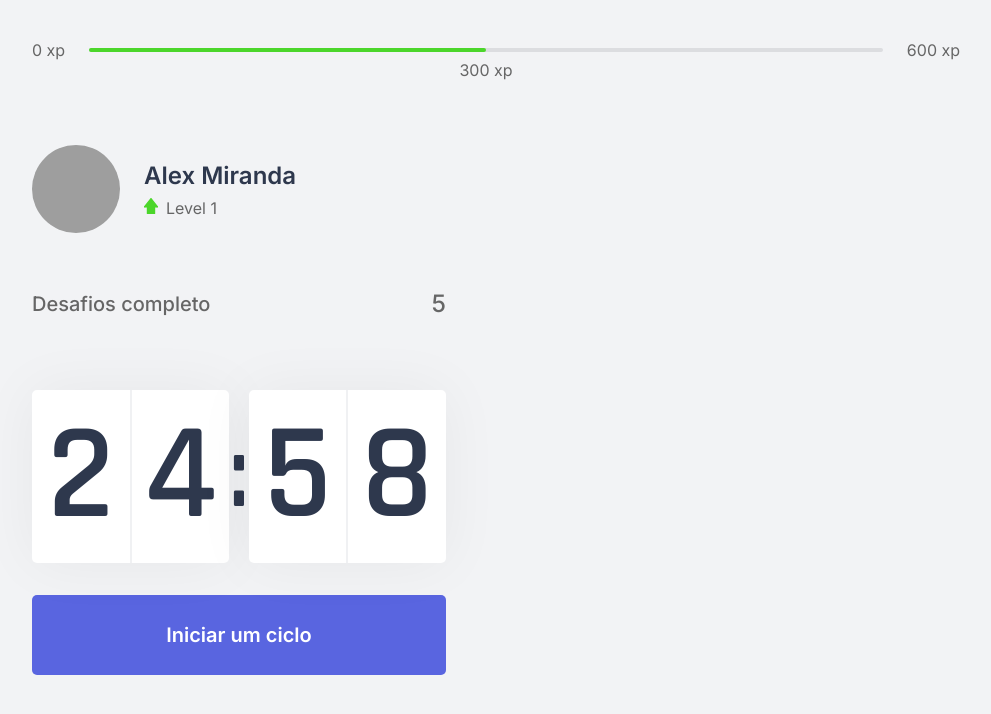
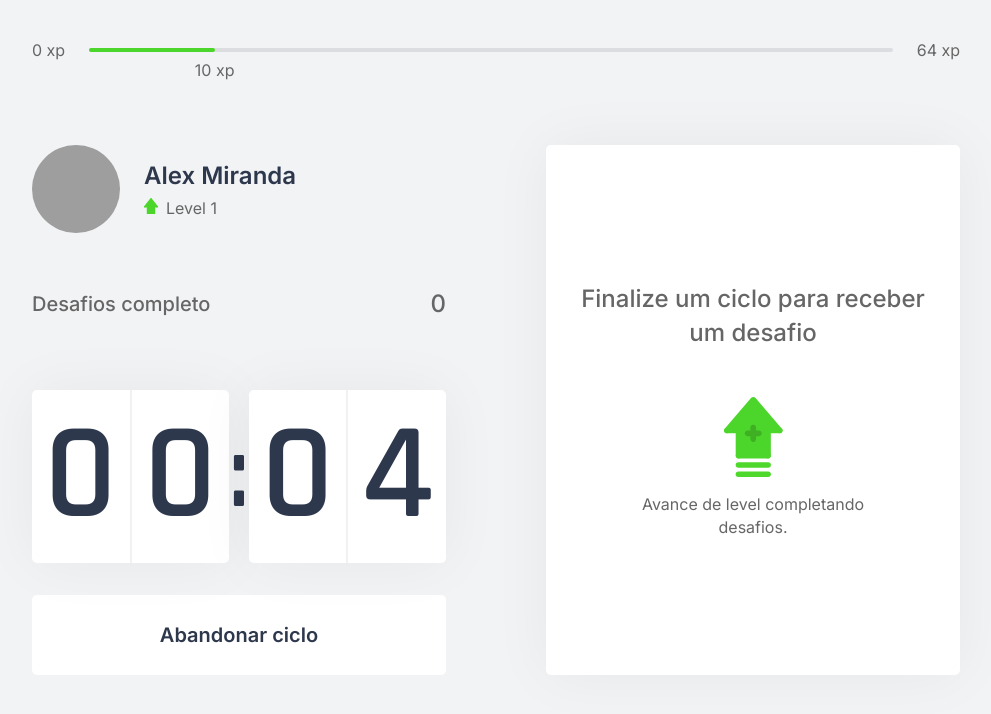
Before and after one commit to mirandati7/nlw-reactjs, a Next.js app in the folder moveit-next/: page / in a window 1280 px wide. Both pictures are taken after a click on the button "Iniciar um ciclo". Shown: the top 714 px of the page, without its empty margins (144-1135 px from the left). Built offline with nearby package versions, Linux system fonts and the light colour scheme; grey boxes are pictures that could not be loaded.

Commit message:
focopratica

```diff
--- /dev/null
+++ b/moveit-next/challenges.json
@@ -0,0 +1,62 @@
+[
+  {
+    "type": "body",
+    "description": "Estique um de seus braços com a palma da mão virada para frente e puxe os dedos para cima por 10 segundos por mão.",
+    "amount": 80
+  },
+  {
+    "type": "body",
+    "description": "Estique seu braço contra o peito e puxe-o utilizando o outro braço por 10 segundos por braço.",
+    "amount": 60
+  },
+  {
+    "type": "body",
+    "description": "Puxe seu pescoço com a ajuda da mão para a direita e para a esquerda, permanecendo na posição por alguns segundos.",
+    "amount": 70
+  },
+  {
+    "type": "body",
+    "description": "Com as duas mãos na parte de trás da cabeça, leve-a para baixo, alongando a parte de trás da região.",
+    "amount": 60
+  },
+  {
+    "type": "body",
+    "description": "Cruze as pernas e desça com as mãos esticadas em direção ao chão. Repita o movimento com a outra perna na frente.",
+    "amount": 100
+  },
+  {
+    "type": "body",
+    "description": "Sentado, abra as pernas e tente encostar as palmas das mãos no chão, repita 3 vezes por 5 segundos.",
+    "amount": 80
+  },
+  {
+    "type": "body",
+    "description": "Puxe o joelho de encontro ao peito e segure, troque de perna após 10 segundos.",
+    "amount": 50
+  },
+  {
+    "type": "body",
+    "description": "Sentado, cruze uma perna e incline seu tronco à frente, troque de perna após 10 segundos.",
+    "amount": 80
+  },
+  {
+    "type": "eye",
+    "description": "Sentado, feche os olhos e cubra-os com as palmas da mão durante 2 minutos, depois abra normalmente.",
+    "amount": 90
+  },
+  {
+    "type": "eye",
+    "description": "Em algum ambiente aberto, olhe o mais longe que puder em quatro direções por 3s, mexa apenas os olhos. Repita 3 vezes.",
+    "amount": 140
+  },
+  {
+    "type": "eye",
+    "description": "Usando os polegares, massage a área abaixo das sobrancelhas em movimentos circulares por 15 segundos.",
+    "amount": 70
+  },
+  {
+    "type": "body",
+    "description": "Em pé, gire a cintura o máximo que puder para a esquerda, segure por cinco segundos. Repita para a direita.",
+    "amount": 90
+  }
+]
--- /dev/null
+++ b/moveit-next/src/components/ChallengeBox.tsx
@@ -0,0 +1,47 @@
+import { useContext } from 'react';
+
+import { ChallengesContext } from '../contexts/ChallengesContext';
+
+import styles from '../styles/components/ChallengeBox.module.css';
+
+export function ChallengeBox(){
+
+  const {activeChallenge,resetChallenge} = useContext(ChallengesContext);
+
+  return(
+    <div className={styles.challengeBoxContainer}>
+      { activeChallenge ? (
+                <div className={styles.challengeActive}>
+                   <header> Ganhe {activeChallenge.amount} xp</header>
+
+                   <main>
+                     <img src={`icons/${activeChallenge.type}.svg`}/>
+                     <strong> Novo Desafio</strong>
+                     <p> {activeChallenge.description} </p>
+                   </main>
+
+                   <footer>
+                     <button type="button"
+                             className={styles.challengeFailedButton}
+                             onClick={resetChallenge}>
+                                Falhei
+                    </button>
+                     <button type="button"
+                            className={styles.challengeSucceededButton}>
+                        Completei
+                    </button>
+                   </footer>
+                </div>
+              ) :(
+             <div className={styles.challengeNotActive}>
+             <strong>Finalize um ciclo para receber um desafio </strong>
+             <p>
+               <img src="icons/level-up.svg" alt="Level UP" />
+                   Avance de level completando desafios.
+             </p>
+           </div>
+      )}
+
+    </div>
+  )
+}
--- a/moveit-next/src/components/CompletedChallenges.tsx
+++ b/moveit-next/src/components/CompletedChallenges.tsx
@@ -1,10 +1,17 @@
+import { useContext } from 'react';
+import { ChallengesContext } from '../contexts/ChallengesContext';
+
 import styles from '../styles/components/CompletedChallenges.module.css';
 
 export function CompletedChallenges(){
+
+  const {challengesCompleted } = useContext(ChallengesContext);
+
+
   return (
     <div className={styles.completedChallengesContainer}>
       <span> Desafios completo</span>
-      <span> 5 </span>
+      <span> {challengesCompleted} </span>
     </div>
   );
 
--- a/moveit-next/src/components/Countdown.tsx
+++ b/moveit-next/src/components/Countdown.tsx
@@ -1,10 +1,18 @@
-import { useState,useEffect } from 'react';
+import { useState,useEffect,useContext } from 'react';
 import styles from '../styles/components/Countdown.module.css';
+
+import {ChallengesContext} from '../contexts/ChallengesContext';
+
+let countdownTimeout: NodeJS.Timeout;
 
 export function Countdown(){
 
-  const [time, setTime] = useState(25 * 60);
-  const [active, setActive] = useState(false);
+  const {startNewChallenge } = useContext(ChallengesContext);
+
+
+  const [time, setTime] = useState(0.1 * 60);
+  const [isActive, setIsActive] = useState(false);
+  const [hasFinished,setHasFinished ] = useState(false);
 
   const minutes = Math.floor(time / 60);
   const seconds = time % 60;
@@ -13,16 +21,26 @@
   const [secondLeft , secondRight] = String(seconds).padStart(2, '0').split('');
 
   function startCountDown(){
-    setActive(true);
+    setIsActive(true);
+  }
+
+  function resetCountDown(){
+    clearTimeout(countdownTimeout);
+    setIsActive(false);
+    setTime(25 * 60);
   }
 
   useEffect( () => {
-    if (active && time >0 ){
-      setTimeout(() => {
+    if (isActive && time >0 ){
+      countdownTimeout  = setTimeout(() => {
         setTime(time - 1);
       }, 1000);
+    } else if (isActive && time === 0) {
+       setHasFinished(true);
+       setIsActive(false);
+       startNewChallenge();
     }
-  }, [active,time]);
+  }, [isActive,time]);
 
   return(
     <div>
@@ -37,13 +55,39 @@
           <span>{secondRight}</span>
         </div>
       </div>
-      <button type="button"
+
+     { hasFinished ? (
+            <button
+              disabled
               className={styles.countdownButton}
-              onClick={startCountDown}
-        >
-        Iniciar um ciclo
-      </button>
-    </div>
+              >
+              Ciclo Encerrado
+            </button>
+      ) :(
+        <>
+          { isActive  ? (
+            <button type="button"
+                    className={`${styles.countdownButton} ${styles.countdownButtonActive}`}
+                    onClick={resetCountDown}
+              >
+               Abandonar ciclo
+             </button>
+          ) : (
+            <button type="button"
+                    className={styles.countdownButton}
+                  onClick={startCountDown}
+             > Iniciar um ciclo
+            </button>
+          ) }
+       </>
+      )}
+
+
+  </div>
+
+
+
+
 
   );
 
--- a/moveit-next/src/components/ExperienceBar.tsx
+++ b/moveit-next/src/components/ExperienceBar.tsx
@@ -1,16 +1,23 @@
+import {useContext} from 'react';
+import { ChallengesContext } from '../contexts/ChallengesContext';
+
 import styles from '../styles/components/ExperienceBar.module.css';
 
 export function ExperienceBar(){
+
+  const { currentExperience, experienceToNextLevel } = useContext(ChallengesContext);
+  const percentToNextLevel = Math.round(currentExperience * 100) / experienceToNextLevel;
+
   return(
     <header className={styles.experienceBar}>
       <span> 0 xp</span>
       <div>
-        <div style={{ width: '50%' }} />
-        <span className={styles.currentExperience} style = {{ left: '50%' }}>
-         300 xp
+        <div style={{ width: `${percentToNextLevel}%` }} />
+        <span className={styles.currentExperience} style = {{ left: `${percentToNextLevel}%` }}>
+         { currentExperience } xp
        </span>
       </div>
-      <span> 600 xp</span>
+      <span> {experienceToNextLevel} xp</span>
     </header>
   );
 
--- /dev/null
+++ b/moveit-next/src/contexts/ChallengesContext.tsx
@@ -0,0 +1,71 @@
+import {createContext ,useState, ReactNode} from 'react';
+
+import challenges from '../../challenges.json'
+
+interface Challenge {
+  type : 'body'  | 'eye';
+  description: string;
+  amount:number;
+}
+
+
+
+interface ChallengesContextData {
+  level: number;
+  currentExperience:number;
+  experienceToNextLevel:number
+  challengesCompleted:number;
+  activeChallenge:Challenge;
+  levelUp: () => void;
+  startNewChallenge: () => void;
+  resetChallenge: () => void;
+}
+
+interface ChallengesProviderProps {
+  children: ReactNode;
+}
+
+export const ChallengesContext = createContext({} as ChallengesContextData);
+
+
+export function ChallengeProvider({children}){
+
+  const [level, setLevel] = useState(1);
+  const [currentExperience, setCurrentExperience ] = useState(10);
+  const [challengesCompleted,setChallengesCompleted] = useState(0);
+
+  const [activeChallenge, setActiveChallenge ] = useState(null);
+
+  const experienceToNextLevel = Math.pow((level + 1) * 4,2);
+
+  function levelUp(){
+    setLevel(level + 1);
+  }
+
+  function startNewChallenge(){
+    const randomChallengeIndex = Math.floor(Math.random() * challenges.length);
+    const challenge = challenges[randomChallengeIndex];
+
+    setActiveChallenge(challenge);
+    console.log('New challenge');
+  }
+
+  function resetChallenge(){
+    setActiveChallenge(null);
+  }
+
+  return(
+    <ChallengesContext.Provider
+      value={{ level,
+                currentExperience,
+                experienceToNextLevel,
+                challengesCompleted,
+                levelUp,
+                startNewChallenge,
+                activeChallenge,
+                resetChallenge }}>
+         { children }
+    </ChallengesContext.Provider>
+
+  );
+}
--- a/moveit-next/src/pages/_app.tsx
+++ b/moveit-next/src/pages/_app.tsx
@@ -1,7 +1,17 @@
+import { useState } from 'react';
+
 import '../styles/global.css';
 
+import { ChallengeProvider } from '../contexts/ChallengesContext';
+
 function MyApp({ Component, pageProps }) {
-  return <Component {...pageProps} />
+
+
+  return (
+    <ChallengeProvider>
+        <Component {...pageProps} />
+    </ChallengeProvider>
+  )
 }
 
 export default MyApp
--- a/moveit-next/src/pages/index.tsx
+++ b/moveit-next/src/pages/index.tsx
@@ -1,9 +1,10 @@
+import Head from 'next/head';
+
 import { ExperienceBar } from '../components/ExperienceBar';
 import { Profile } from '../components/Profile';
 import { CompletedChallenges } from '../components/CompletedChallenges';
 import { Countdown } from '../components/Countdown';
-
-import Head from 'next/head';
+import { ChallengeBox } from '../components/ChallengeBox';
 
 
 import styles from '../styles/pages/Home.module.css';
@@ -24,7 +25,7 @@
         <Countdown />
       </div>
       <div>
-
+         <ChallengeBox />
       </div>
     </section>
   </div>
--- /dev/null
+++ b/moveit-next/src/styles/components/ChallengeBox.module.css
@@ -0,0 +1,115 @@
+.challengeBoxContainer {
+
+  height: 100%;
+
+  background: var(--white);
+  border-radius: 5px;
+  box-shadow: 0 0 60px rgba(0, 0, 0, 0.05);
+  padding: 1.5rem 2rem;
+
+  display: flex;
+  flex-direction: column;
+  align-items: center;
+  justify-content: center;
+
+
+  text-align: center;
+
+}
+
+.challengeNotActive {
+  display: flex;
+  flex-direction: column;
+  align-items: center;
+
+}
+
+.challengeNotActive strong {
+  font-size: 1.5rem;
+  font-weight: 500;
+  line-height: 1.4;
+}
+
+.challengeNotActive p {
+  display: flex;
+  flex-direction: column;
+  align-items: center;
+  line-height: 1.4;
+  max-width: 70%;
+  margin-top: 3rem;
+}
+
+.challengeNotActive p img{
+  margin-bottom: 1rem;
+}
+.challengeActive {
+  height: 100%;
+
+  display: flex;
+  flex-direction: column;
+
+}
+
+.challengeActive header {
+  color: var(--blue);
+  font-weight: 600;
+  font-size: 1.25rem;
+  padding: 0 2rem 1.5rem;
+  border-bottom: 1px solid var(--gray-line);
+}
+
+.challengeActive main {
+  flex: 1;
+  display: flex;
+  flex-direction: column;
+  align-items: center;
+  justify-content: center;
+}
+
+.challengeActive main strong {
+  font-size: 2rem;
+  font-weight: 600;
+  color: var(--title);
+  margin: 1.5rem 0 1rem;
+
+}
+
+.challengeActive main p {
+  line-height: 1.5;
+}
+
+.challengeActive footer {
+  display: grid;
+  grid-template-columns: 1fr 1fr;
+  gap: 1rem;
+}
+
+.challengeActive footer button {
+  height: 3rem;
+  display: flex;
+  align-items: center;
+  justify-content: center;
+
+  border: 0;
+  border-radius: 5px;
+
+  color: var(--white);
+
+  font-size: 1rem;
+  font-weight: 600;
+
+  transition: filter 0.2s;
+
+}
+
+.challengeActive footer button.challengeFailedButton {
+  background: var(--red);
+}
+
+.challengeActive footer button.challengeSucceededButton {
+  background: var(--green);
+}
+
+.challengeActive footer button:hover {
+  filter: brightness(0.9);
+}
--- a/moveit-next/src/styles/components/Countdown.module.css
+++ b/moveit-next/src/styles/components/Countdown.module.css
@@ -59,7 +59,23 @@
   transition: background-color 0.2s;
 }
 
-.countdownButton:hover {
+.countdownButton:not(:disabled):hover {
   background: var(--blue-dark);
 
 }
+
+.countdownButtonActive {
+  background: var(--white);
+  color: var(--title)
+}
+
+.countdownButtonActive:not(:disabled):hover {
+  background: var(--red);
+  color: var(--white)
+}
+
+.countdownButton:disabled {
+  background: var(--white);
+  color: var(--text);
+  cursor: not-allowed;
+}
```
